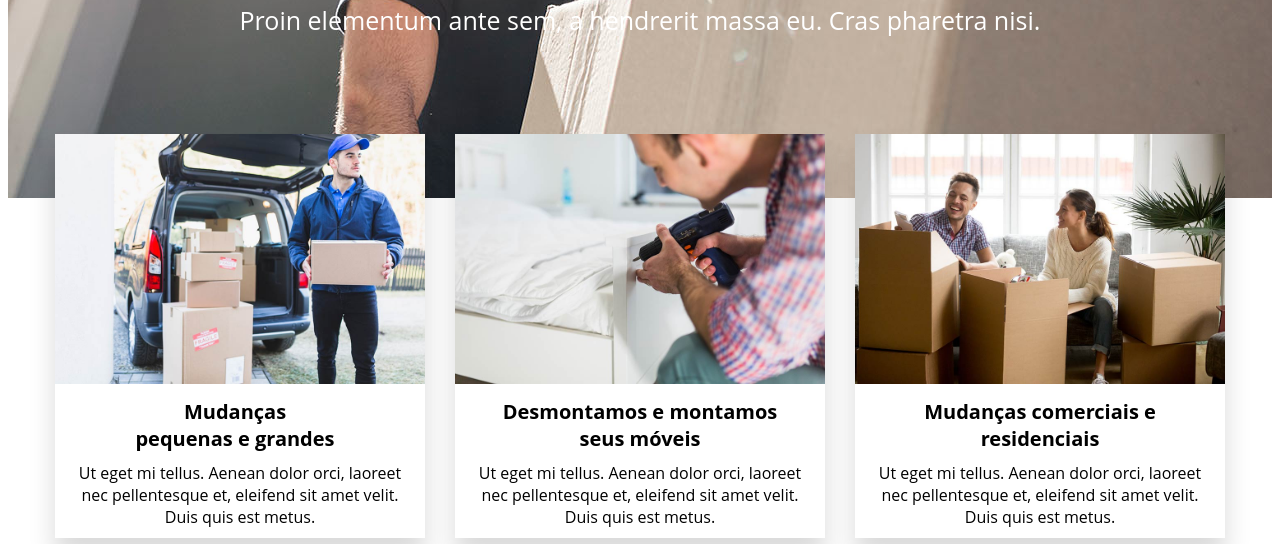
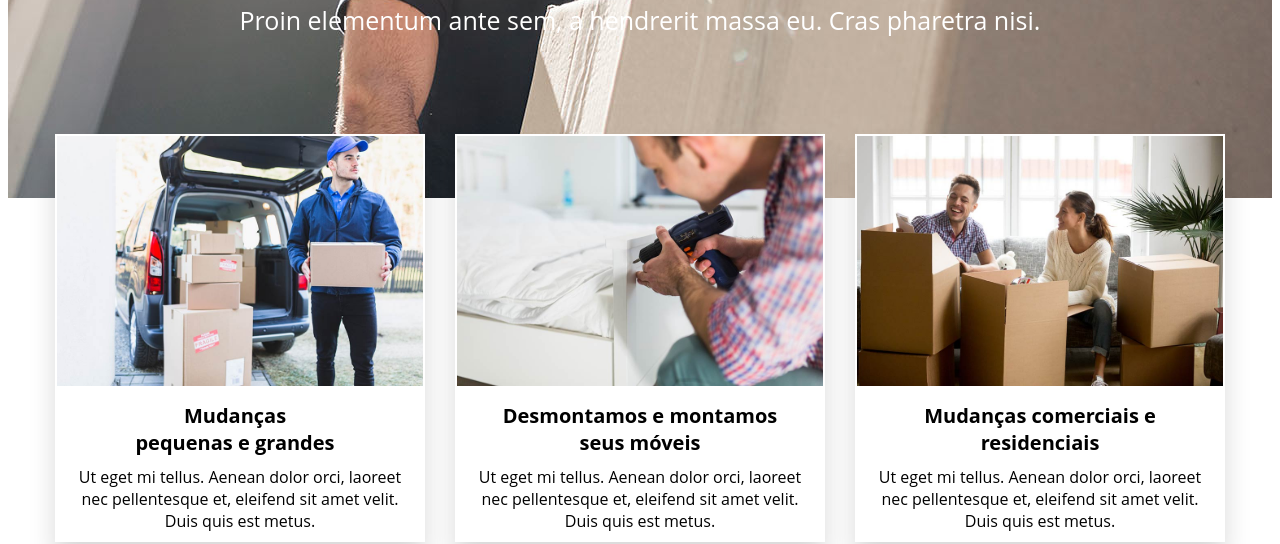
Before and after one commit to LincolnAgenor/grid-com-flex, a plain HTML site: page grid com flex/index.html in a window 1280 px wide. Shown: the part 423-967 px from the top of the page. Drawn offline with Linux system fonts and the light colour scheme.

Commit message:
voltando-a-refinar

```diff
--- a/grid com flex/index.html
+++ b/grid com flex/index.html
@@ -1,5 +1,5 @@
 <!DOCTYPE html>
-<html lang="en">
+<html lang="pt-BR">
   <head>
     <meta charset="UTF-8" />
     <meta http-equiv="X-UA-Compatible" content="IE=edge" />
--- a/grid com flex/style.css
+++ b/grid com flex/style.css
@@ -111,13 +111,14 @@ header .col .link ul li a{
 }
 
 .servicos .col{
+  background-color: white;
   width: 370px;
   padding: 0px;
   box-shadow: 0px 20px 25px 0px rgb(0 0 0 / 15%);
 }
 
 .servicos .col img{
-  width: 370px; height: 250px;
+  width: 366px; height: 250px; margin: 2px;
 }
 
 .servicos .col p{
```
